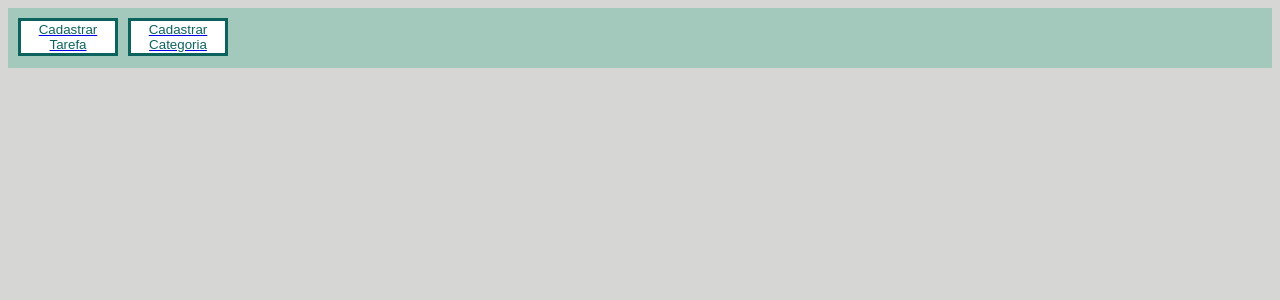
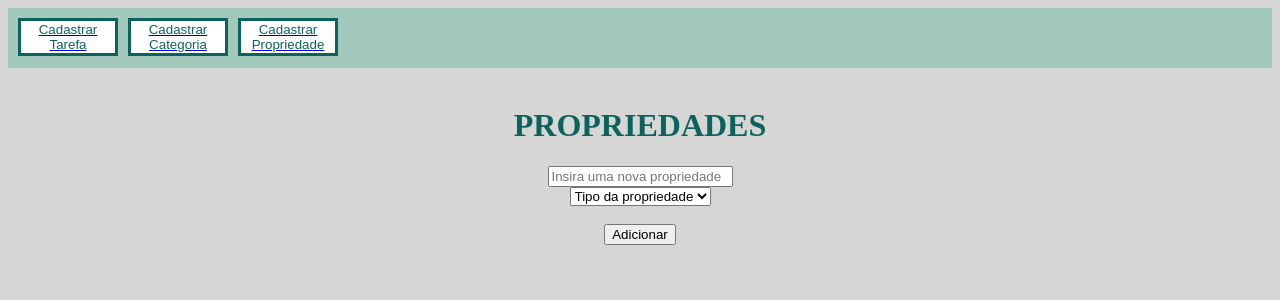
Before and after one commit to anaclaraborchardt/to-do, an Angular app: page /propriedades in a window 1280 px wide. Before the commit this address led to /. Shown: the top 300 px of the page. Built offline with nearby package versions, Linux system fonts and the light colour scheme.

Commit message:
propriedades

```diff
--- a/src/app/app.component.html
+++ b/src/app/app.component.html
@@ -1,7 +1,7 @@
-
 <header class="botaoDiv">
   <a href="http://localhost:4200/tarefas"><button class="botoes" (click)="cadastrarTarefa()">Cadastrar Tarefa</button></a>
   <a href="http://localhost:4200/categorias"><button class="botoes" (click)="cadastrarCategorias()">Cadastrar Categoria</button></a>
+  <a href="http://localhost:4200/propriedades"><button class="botoes" (click)="cadastrarPropriedades()">Cadastrar Propriedade</button></a>
 </header>
 <br>
 <router-outlet></router-outlet>
--- a/src/app/app.module.ts
+++ b/src/app/app.module.ts
@@ -6,12 +6,14 @@ import { FormsModule } from '@angular/forms';
 import { CategoriaComponent } from 'src/categoria/categoria.component';
 import { TarefaComponent } from 'src/tarefa/tarefa.component';
 import { AppRoutingModule } from './app.routing.module';
+import { PropriedadeComponent } from 'src/propriedade/propriedade.component';
 
 @NgModule({
   declarations: [
     AppComponent,
     CategoriaComponent,
-    TarefaComponent
+    TarefaComponent,
+    PropriedadeComponent
   ],
   imports: [
     BrowserModule,
--- a/src/app/app.routing.module.ts
+++ b/src/app/app.routing.module.ts
@@ -2,10 +2,12 @@ import { NgModule } from "@angular/core";
 import { Routes, RouterModule } from "@angular/router";
 import { CategoriaComponent } from "src/categoria/categoria.component";
 import { TarefaComponent } from "src/tarefa/tarefa.component";
+import { PropriedadeComponent } from "src/propriedade/propriedade.component";
 
 const rotas: Routes=[
 {path:'tarefas', component:TarefaComponent},
 {path:'categorias', component:CategoriaComponent},
+{path:'propriedades', component:PropriedadeComponent},
 {path:'',redirectTo:'tarefas',pathMatch:'full'}
 
 ];
--- /dev/null
+++ b/src/propriedade/propriedade.component.html
@@ -0,0 +1,37 @@
+<div style="text-align:center">
+    <div class="todo">
+        <h1 style="color:rgb(12, 99, 94);"> PROPRIEDADES </h1>
+    </div>
+    <input *ngIf="mostraInput" placeholder="Insira uma nova propriedade" [(ngModel)]="novaPropriedade">
+    <br>
+    <select [(ngModel)]="propriedade.tipo">
+        <option value="">Tipo da propriedade</option>
+        <option value="string">Texto</option>
+        <option value="number">Número</option>
+        <option value="selecao">Seleção</option>
+    </select>
+    <br>
+    <textarea *ngIf="propriedade.tipo === 'selecao'" placeholder="Insira os itens separados por quebras de linha" [(ngModel)]="itensSelecao"></textarea>
+    <br>
+    <button class="botao" (click)="cadastrarPropriedades()">Adicionar</button>
+    <br>
+</div>
+
+<div *ngFor="let propriedade of listaPropriedades; index as indice" class="novasDivs">
+    <div *ngIf="propriedade.tipo"></div>
+    <h3>{{ propriedade.nome }} {{ propriedade.tipo }}</h3>
+    <div *ngIf="propriedade.tipo === 'selecao'">
+        <ul>
+            <li *ngFor="let item of propriedade.itensSelecao">{{ item }}</li>
+        </ul>
+    </div>
+    <button (click)="removerUsuario(propriedade)">Remover</button>
+    <button (click)="adicionarOpcao()">Adicionar Opção</button>
+    <div *ngIf="adicionarOpcao()">
+    <div *ngFor="let opcao of propriedade.itensSelecao">
+        {{ opcao }}
+    </div>
+    <br>
+    <input *ngIf="mostraEditarOpcao" placeholder="Nova Opção" [(ngModel)]="novaOpcao">
+</div>
+</div>
--- /dev/null
+++ b/src/propriedade/propriedade.component.ts
@@ -0,0 +1,73 @@
+import { Component } from '@angular/core';
+
+interface Propriedade {
+  nome: string;
+  tipo: string | number | undefined;
+  itensSelecao?: string[];
+  insercao: string | number | undefined;
+  valor?: string | number;
+}
+
+@Component({
+  selector: 'tarefa-root',
+  templateUrl: './propriedade.component.html',
+  styleUrls: ['./propriedade.component.css']
+})
+export class PropriedadeComponent {
+  mostraInput: boolean = true;
+  mostraPropInput: boolean = true;
+  novaPropriedade: string;
+  itensSelecao: string;
+  listaPropriedades: Propriedade[] = [];
+  novaOpcao: string;
+  mostraEditarOpcao: boolean = false;
+
+  propriedade: Propriedade = {
+    nome: '',
+    tipo: '',
+    itensSelecao: [],
+    insercao:''
+  };
+
+  cadastrarPropriedades(): void {
+    const prop: Propriedade = {
+      nome: this.novaPropriedade,
+      tipo: this.propriedade.tipo,
+      itensSelecao: this.propriedade.tipo === 'selecao' ? [String(this.propriedade.insercao)] : [],
+      insercao:this.propriedade.insercao
+    };
+
+    this.listaPropriedades.push(prop);
+    this.limparForm();
+    localStorage.setItem('listaPropriedades', JSON.stringify(this.listaPropriedades));
+  }
+
+  limparForm(): void {
+    this.novaPropriedade = '';
+    this.propriedade.tipo = '';
+    this.itensSelecao = '';
+  }
+
+  ngOnInit() {
+    const prop = localStorage.getItem('listaPropriedades');
+    if (prop) {
+      this.listaPropriedades = JSON.parse(prop);
+    }
+  }
+
+  removerUsuario(prop: Propriedade): void {
+    const indice = this.listaPropriedades.indexOf(prop);
+    this.listaPropriedades.splice(indice, 1);
+    localStorage.setItem('listaPropriedades', JSON.stringify(this.listaPropriedades));
+  }
+  adicionarOpcao(): void {
+    if (this.novaOpcao) {
+      this.propriedade.itensSelecao.push(this.novaOpcao);
+      this.novaOpcao = '';
+    }
+  }
+  editarSelecao(): void {
+    this.mostraEditarOpcao = true;
+  }
+
+}
--- a/src/tarefa/tarefa.component.html
+++ b/src/tarefa/tarefa.component.html
@@ -5,6 +5,16 @@
     <option value="">Selecione uma categoria</option>
     <option *ngFor="let categoria of categorias" [value]="categoria">{{categoria}}</option>
   </select>
+  <div *ngFor="let propriedade of listaPropriedades">
+    <input *ngIf="propriedade.tipo === 'string'" type="text"
+    placeholder="Insira uma nova propriedade" [(ngModel)]="propriedade.insercao">
+    <input *ngIf="propriedade.tipo === 'number'" type="number"
+    placeholder="Insira uma nova propriedade" [(ngModel)]="propriedade.insercao">
+    <select *ngIf="mostraInput && propriedade.tipo === 'selecao'" [(ngModel)]="propriedade.insercao">
+      <option value="">Seleção</option>
+      <option *ngFor="let item of propriedade.itensSelecao" [value]="item">{{ item }}</option>
+    </select>
+  </div>
   <button class="botao" (click)="cadastrarTarefa()">Cadastrar Tarefa</button>
 </div>
 
@@ -19,6 +29,14 @@
       (drop)="pegaIndice(j, $event)">
         <div *ngIf="usuario.categoria == categoria">
           <h3>Tarefa: {{ usuario.tarefa }}</h3>
+
+          <div *ngFor="let propriedade of usuario.listaPropriedades">
+            <div *ngIf="propriedade.insercao != null">
+              <div *ngIf="propriedade.insercao!= ''">{{ propriedade.nome }}: {{ propriedade.insercao }}</div>
+
+            </div>
+          </div>
+
           Deseja trocar a categoria?
           <br>
           <select [(ngModel)]="usuario.categoria" (change)="atualizarTarefa(usuario, $event.target.value)">
--- a/src/tarefa/tarefa.component.ts
+++ b/src/tarefa/tarefa.component.ts
@@ -3,6 +3,7 @@ import { Component } from '@angular/core';
 interface Pessoa {
   tarefa: string;
   categoria: string;
+  listaPropriedades?:any;
 }
 
 @Component({
@@ -21,26 +22,35 @@ export class TarefaComponent {
   tarefaDrop: Pessoa;
   categoriaDrop: string;
   indiceNovo: number;
+  listaPropriedades: any []=[]
 
   pessoa: Pessoa = {
     tarefa: '',
     categoria: '',
+    listaPropriedades:''
   };
 
   cadastrarTarefa(): void {
+    const propriedadescadastro = this.listaPropriedades.map(propriedade =>
+      ({ ...propriedade, insercao: propriedade.insercao }));
     const usuario: Pessoa = {
       tarefa: this.pessoa.tarefa,
       categoria: this.pessoa.categoria,
+      listaPropriedades:propriedadescadastro
     };
 
     this.usuarios.push(usuario);
     this.limparForm();
     localStorage.setItem('usuarios', JSON.stringify(this.usuarios));
 
-    this.pessoa = {
-      tarefa: '',
-      categoria: '',
-    };
+    for (let propriedade of this.listaPropriedades) {
+      propriedade.insercao = '';
+    }
+
+    this.pessoa.tarefa='';
+    for (let propriedade of this.listaPropriedades) {
+      propriedade.insercao = '';
+    }
   }
 
   ngOnInit() {
@@ -52,7 +62,11 @@ export class TarefaComponent {
     if (categoriasSalvas) {
       this.categorias = JSON.parse(categoriasSalvas);
     }
+    const propriedadesSalvas = localStorage.getItem('listaPropriedades');
+    if (propriedadesSalvas) {
+      this.listaPropriedades = JSON.parse(propriedadesSalvas);
   }
+}
 
   removerUsuario(usuario: Pessoa): void {
     const indice = this.usuarios.indexOf(usuario);
```
Also changed, not shown: src/propriedade/propriedade.module.ts (added, +18 -0 lines), src/propriedade/propriedade.component.css (added). Lines whose indentation alone changed are shown as unchanged.
